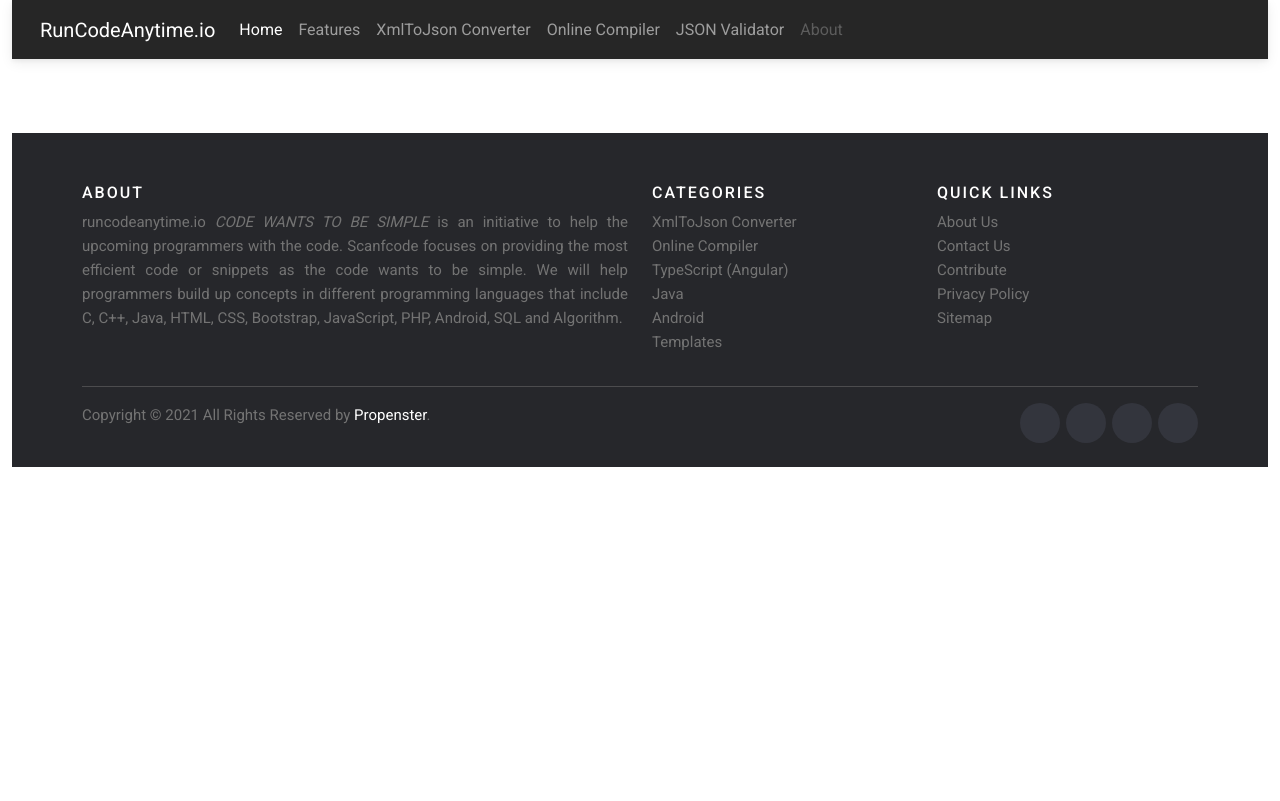
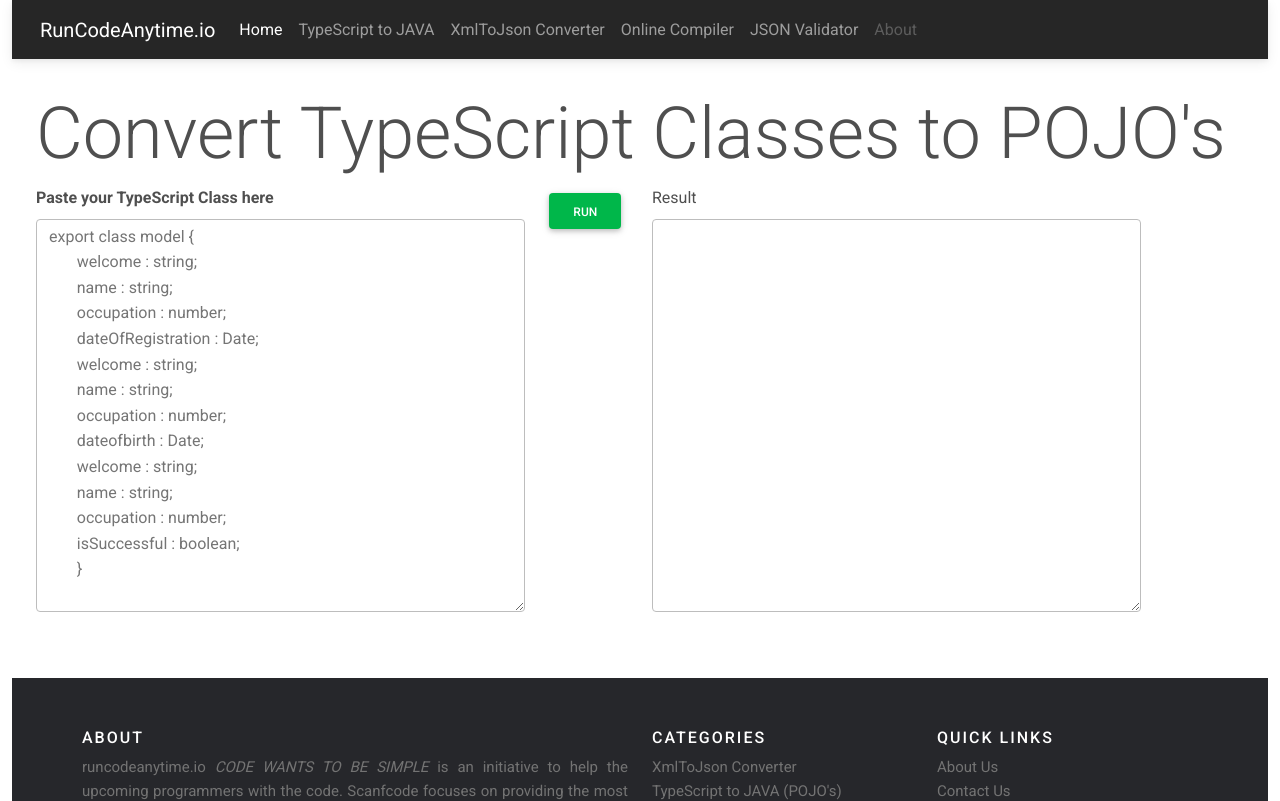
Before and after one commit to propenster/ng-run-code-anytime-io, an Angular app: page /typescript-to-java in a window 1280 px wide. Before the commit this address led to /. Shown: the top 801 px of the page. Built offline with nearby package versions, Linux system fonts and the light colour scheme.

Commit message:
Added typescript to java

```diff
--- a/src/app/app-routing.module.ts
+++ b/src/app/app-routing.module.ts
@@ -1,9 +1,11 @@
 import { NgModule } from '@angular/core';
 import { Routes, RouterModule } from '@angular/router';
 import { RunnerComponent } from './components/runner/runner.component';
+import { TypescriptToJavaComponent } from './components/typescript-to-java/typescript-to-java.component';
 
 const routes: Routes = [
-  { path: '', component: RunnerComponent }
+  { path: '', component: RunnerComponent },
+  { path: 'typescript-to-java', component: TypescriptToJavaComponent }
 ];
 
 @NgModule({
--- a/src/app/app.module.ts
+++ b/src/app/app.module.ts
@@ -8,13 +8,15 @@
 import { HeaderComponent } from './components/layouts/header/header.component';
 import { RunnerComponent } from './components/runner/runner.component';
 import { FooterComponent } from './components/layouts/footer/footer.component';
+import { TypescriptToJavaComponent } from './components/typescript-to-java/typescript-to-java.component';
 
 @NgModule({
   declarations: [
     AppComponent,
     HeaderComponent,
     RunnerComponent,
-    FooterComponent
+    FooterComponent,
+    TypescriptToJavaComponent
   ],
   imports: [
     BrowserModule,
--- a/src/app/components/layouts/footer/footer.component.html
+++ b/src/app/components/layouts/footer/footer.component.html
@@ -11,6 +11,7 @@
             <h6>Categories</h6>
             <ul class="footer-links">
               <li><a href="/">XmlToJson Converter</a></li>
+              <li><a href="/typescript-to-java">TypeScript to JAVA (POJO's)</a></li>
               <li><a href="/">Online Compiler</a></li>
               <li><a href="/">TypeScript (Angular)</a></li>
               <li><a href="/">Java</a></li>
--- a/src/app/components/layouts/header/header.component.html
+++ b/src/app/components/layouts/header/header.component.html
@@ -19,10 +19,10 @@
           <a class="nav-link active" aria-current="page" href="#">Home</a>
         </li>
         <li class="nav-item">
-          <a class="nav-link" href="#">Features</a>
+          <a class="nav-link" href="/typescript-to-java">TypeScript to JAVA</a>
         </li>
         <li class="nav-item">
-          <a class="nav-link" href="#">XmlToJson Converter</a>
+          <a class="nav-link" href="/">XmlToJson Converter</a>
         </li>
         <li class="nav-item">
           <a class="nav-link" href="#">Online Compiler</a>
--- /dev/null
+++ b/src/app/components/typescript-to-java/typescript-to-java.component.html
@@ -0,0 +1,39 @@
+<div class="container-fluid">
+  <h1 class="my-2 display-2">Convert TypeScript Classes to POJO's</h1>
+  <div class="row">
+
+      <div class="col-md-5">
+        <div class="form-group">
+              <label for="code"><strong>Paste your TypeScript Class here  </strong></label>
+              <textarea rows="15" cols="7" class="form-control" [(ngModel)]="code" name="code" id="code" placeholder="export class model {
+       welcome : string;
+       name : string;
+       occupation : number;
+       dateOfRegistration : Date;
+       welcome : string;
+       name : string;
+       occupation : number;
+       dateofbirth : Date;
+       welcome : string;
+       name : string;
+       occupation : number;
+       isSuccessful : boolean;
+       }" required></textarea>
+        </div>
+
+      </div>
+
+      <div class="col-md-1">
+        <button class="btn btn-success mt-2" (click)="convertTypescriptToJava()">Run</button>
+
+      </div>
+
+      <div class="col-md-5 ml-0">
+          <div class="form-group">
+              <label for="code">Result</label>
+              <pre><textarea rows="15" cols="7" class="form-control" [(ngModel)]="output" value="{{ output }}" name="code" id="code"></textarea></pre>
+        </div>
+      </div>
+
+  </div>
+</div>
--- /dev/null
+++ b/src/app/components/typescript-to-java/typescript-to-java.component.ts
@@ -0,0 +1,71 @@
+import { Component, Input, OnInit } from '@angular/core';
+
+@Component({
+  selector: 'app-typescript-to-java',
+  templateUrl: './typescript-to-java.component.html',
+  styleUrls: ['./typescript-to-java.component.css']
+})
+export class TypescriptToJavaComponent implements OnInit {
+
+  @Input() code: string = '';
+  //@Input() language: string = '';
+  @Input() output: string = '';
+
+  constructor() { }
+
+  ngOnInit(): void {
+  }
+
+  convertTypescriptToJava(){
+    var re = /export/gi;
+
+    this.output = this.code.replace(re, "public");
+    //console.log(this.output);
+
+    // var re2 = /\w+\s+\:/g;
+    // this.output = this.output.replace(re2, "private " );
+    // console.log(this.output);
+
+    //this.output = this.output.replace(/(\w+\s+\:\s+\w/gi, '$2 $1');
+    this.output = this.output.replace(/(?<name>\w+) \: (?<surname>\w+)/gi, (...match) => {
+      let groups = match.pop();
+
+      return `${groups.surname} ${groups.name}`;
+    });
+    var reString = /string/gi;
+    var reNumber = /number/gi;
+    var reBoolean = /boolean/gi;
+    var reDate = /^Date$/gi;
+    var reCloseBracket = /}/gi;
+    var reOpenBracket = /{/gi;
+
+    this.output = this.output.replace(reString, 'private String');
+    this.output = this.output.replace(reNumber, 'private int');
+    this.output = this.output.replace(reBoolean, 'private bool');
+    this.output = this.output.replace(reDate, 'private Date');
+
+    this.output = this.output.replace(reCloseBracket, '\n//Constructor here\npublic ClassName {}\n\n}');
+    //this.output = this.output.replace(reOpenBracket, '\n\n//Class Fields here\n\n}');
+
+    //console.log(this.output);
+
+
+
+    // /[A-Za-z0-9]/
+
+    // var re = /\w+\s/g;
+    // var str = 'fee fi fo fum';
+    // var myArray = str.match(re);
+    // console.log(myArray);
+
+
+    // export class model {
+    //   welcome: string;
+    //   name: string;
+    //   occupation: number;
+    //   date: Date;
+    //   }
+
+
+  }
+}
```
Also changed, not shown: src/app/components/typescript-to-java/typescript-to-java.component.css (added), 1 other file (tests, documents, lock files or other folders).
